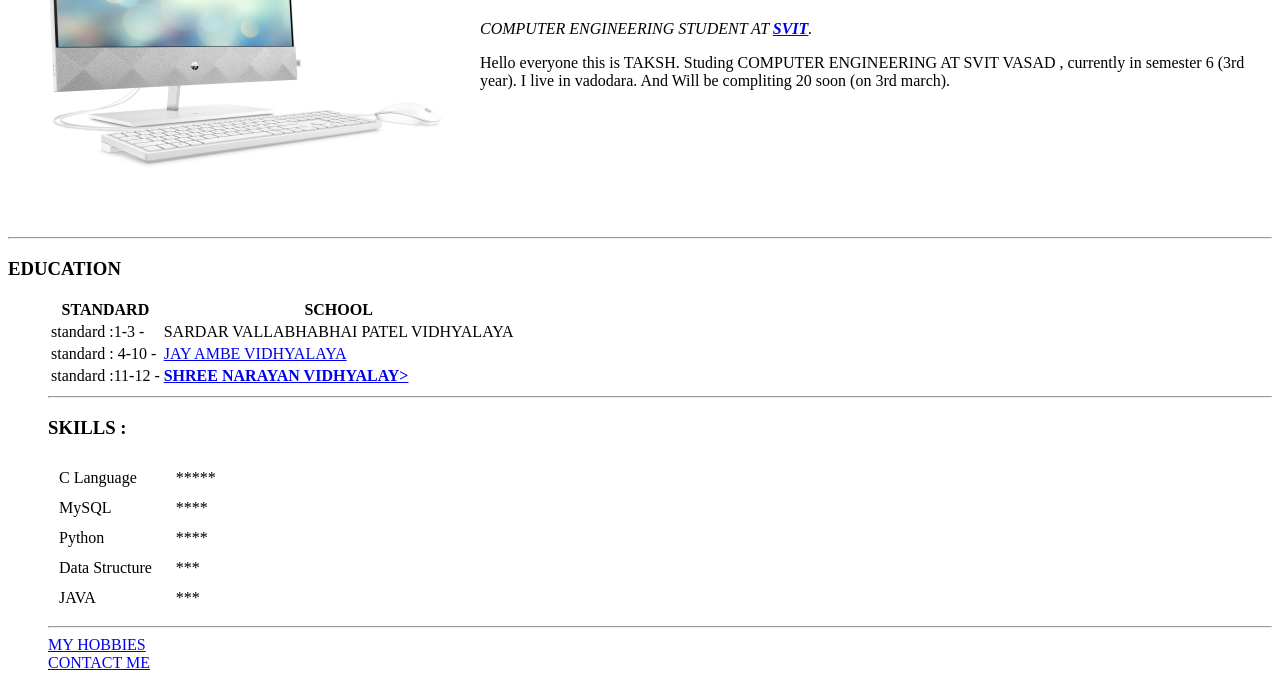
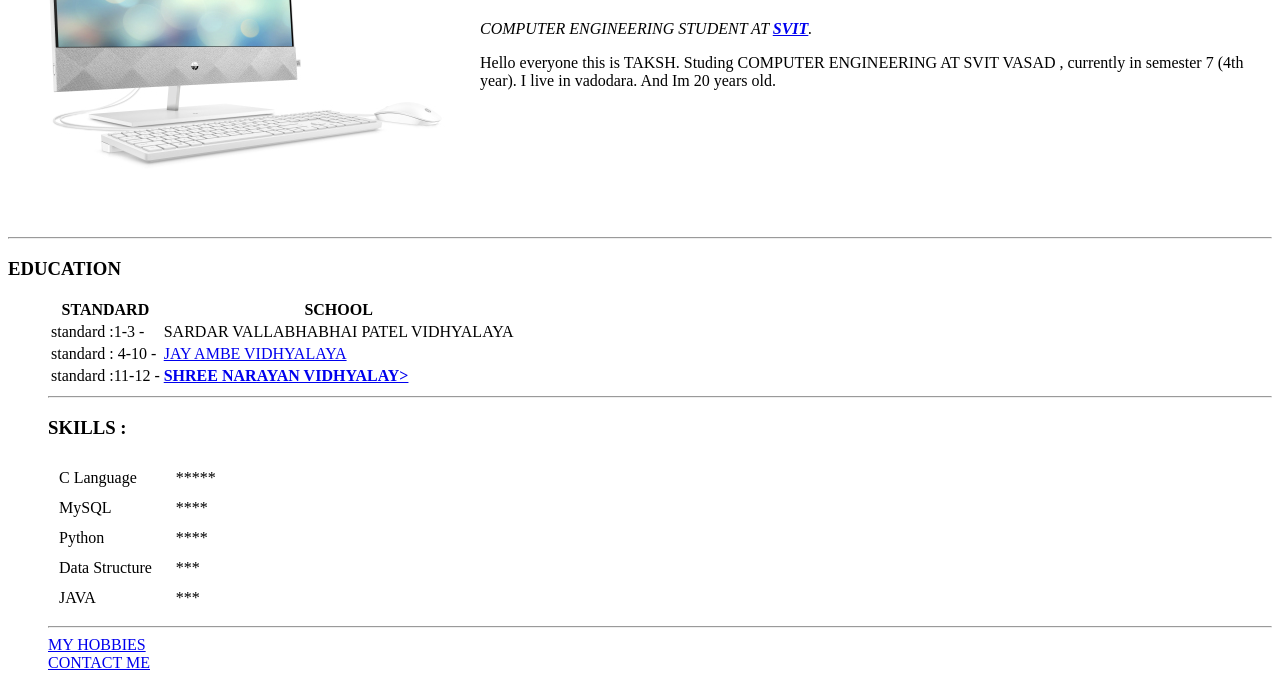
Before and after one commit to Taksh-cyber/cv, a plain HTML site: page index.html in a window 1280 px wide. Shown: the part 190-878 px from the top of the page. Drawn offline with Linux system fonts and the light colour scheme.

Commit message:
year change

```diff
--- a/index.html
+++ b/index.html
@@ -16,8 +16,8 @@
           </em>
         </p>
         <p>
-          Hello everyone this is TAKSH. Studing COMPUTER ENGINEERING AT SVIT VASAD , currently in semester 6 (3rd year).
-          I live in vadodara. And Will be compliting 20 soon (on 3rd march).
+          Hello everyone this is TAKSH. Studing COMPUTER ENGINEERING AT SVIT VASAD , currently in semester 7 (4th year).
+          I live in vadodara. And Im 20 years old.
         </p>
       </td>
     </tr>
```
